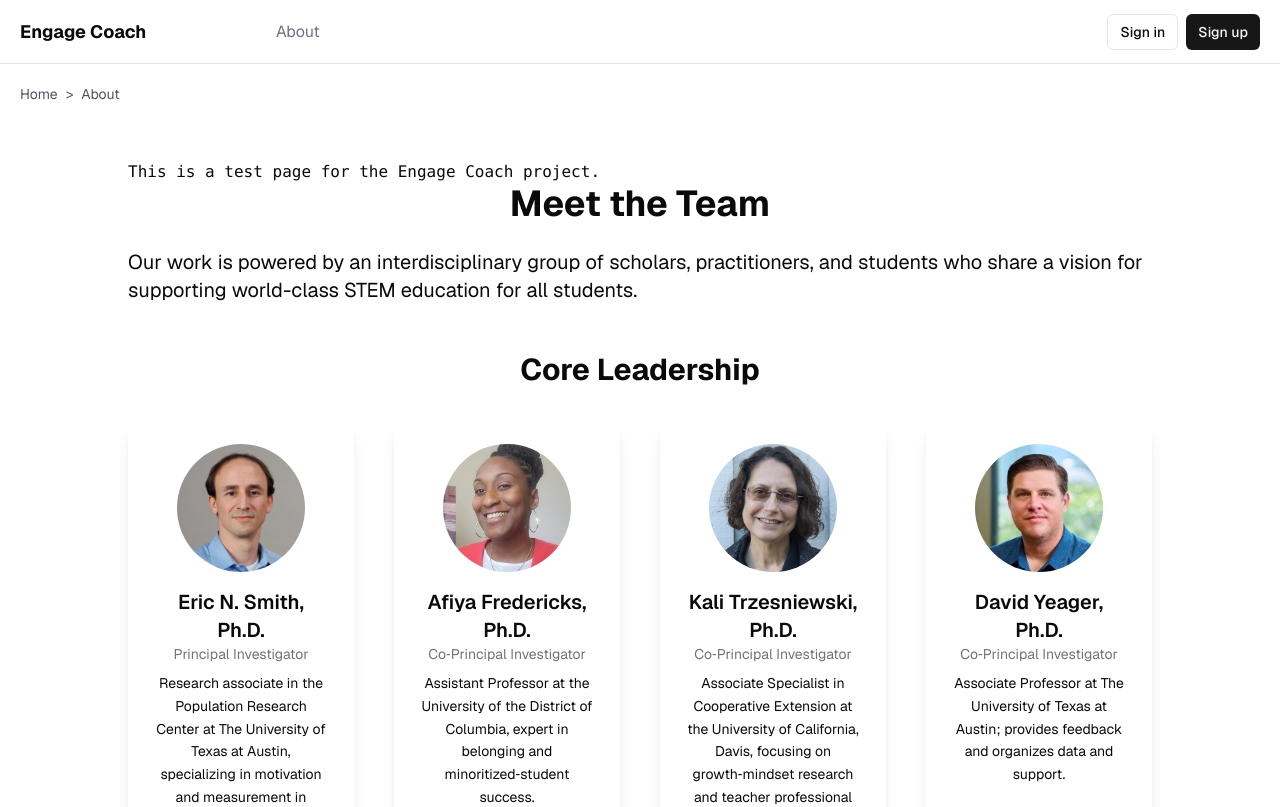
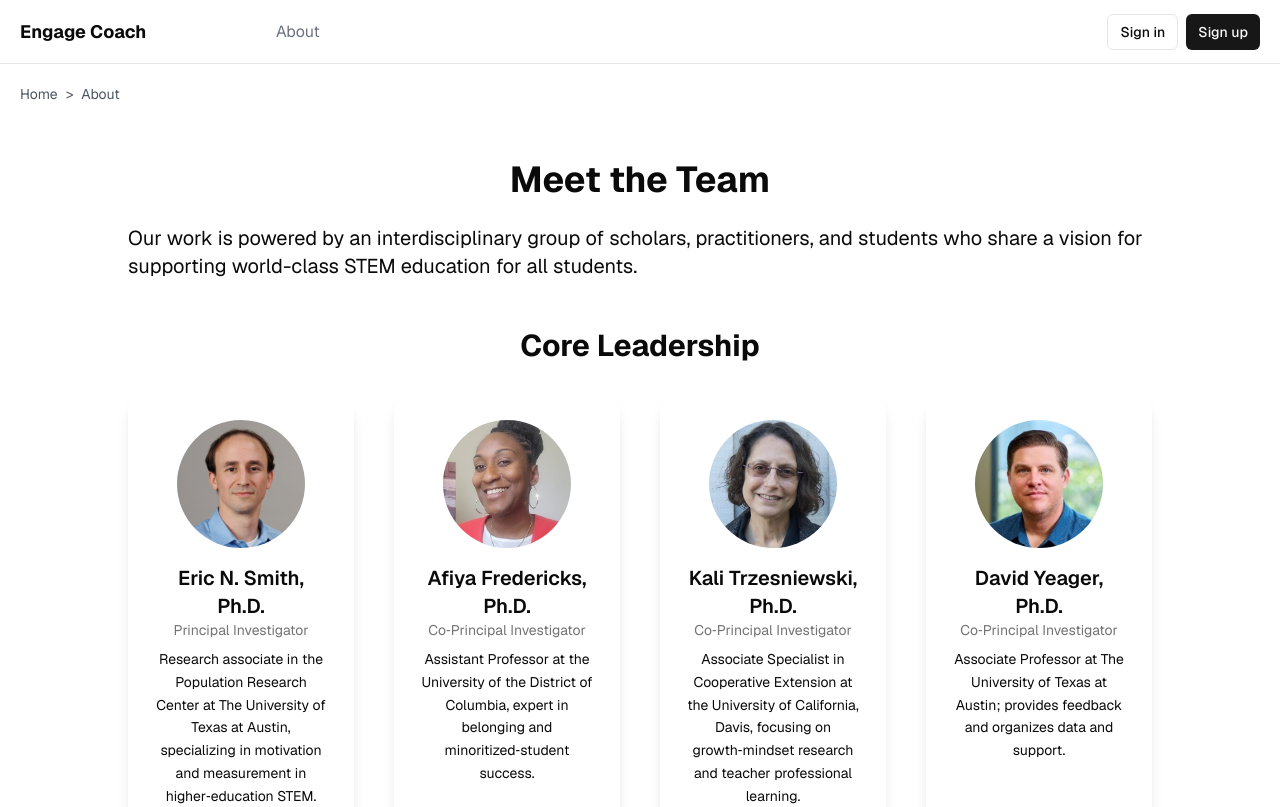
Before and after one commit to TheQuerySmith/engage-coach, a Next.js app: page /about in a window 1280 px wide. Shown: the top 807 px of the page. Built offline with nearby package versions, Linux system fonts and the light colour scheme; no server answers.

Commit message:
fix: Delete test code typography

```diff
--- a/app/(public-pages)/about/page.tsx
+++ b/app/(public-pages)/about/page.tsx
@@ -51,7 +51,6 @@ export default function AboutPage() {
   return (
     <div className="min-h-3/4 bg-background text-foreground flex items-center justify-center py-10 px-4">
       <div className="max-w-5xl">
-        <code>This is a test page for the Engage Coach project.</code>
 
       <h2 className="text-4xl font-bold mb-6 text-center">Meet the Team</h2>
                 <p className="text-xl mb-12">
```
